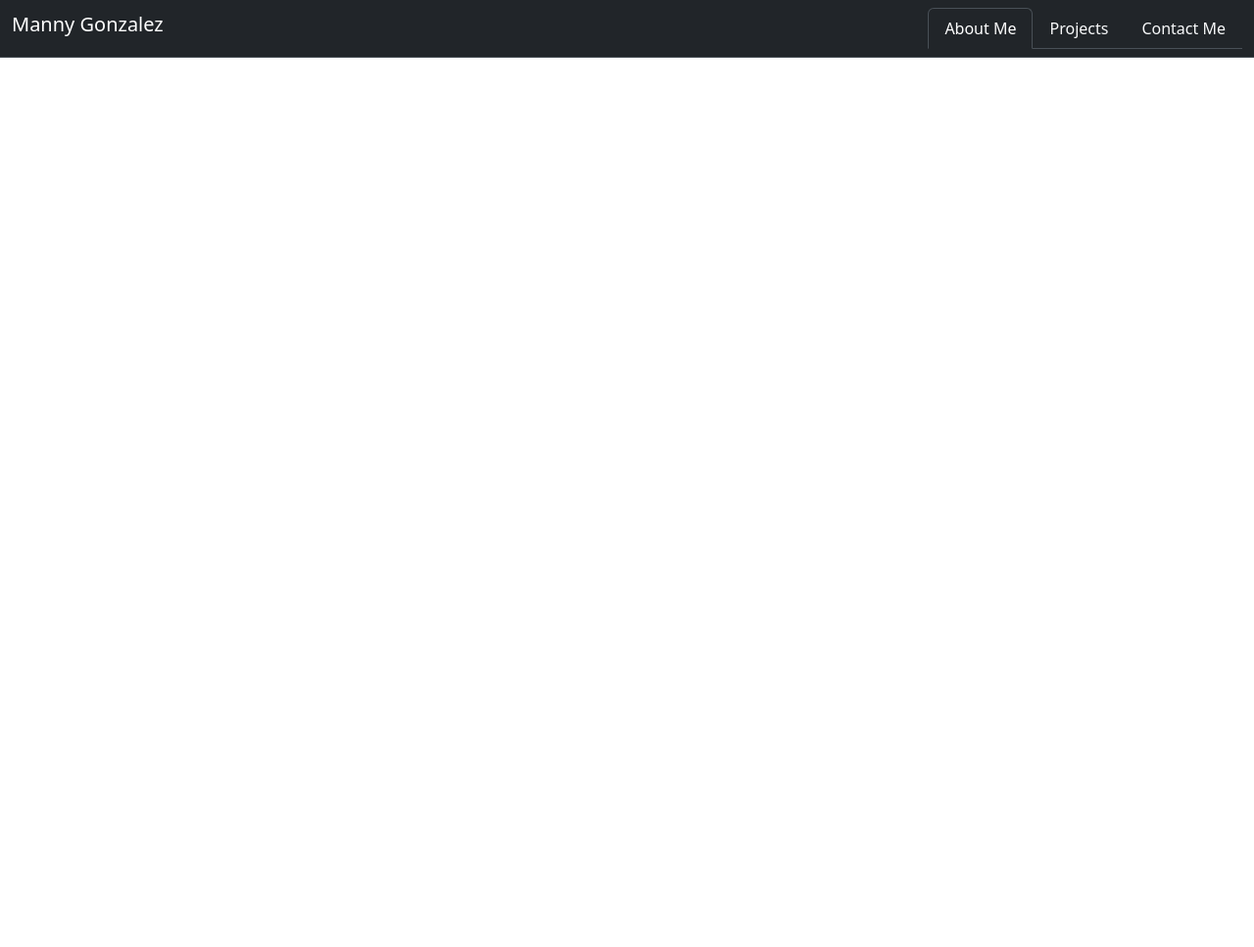
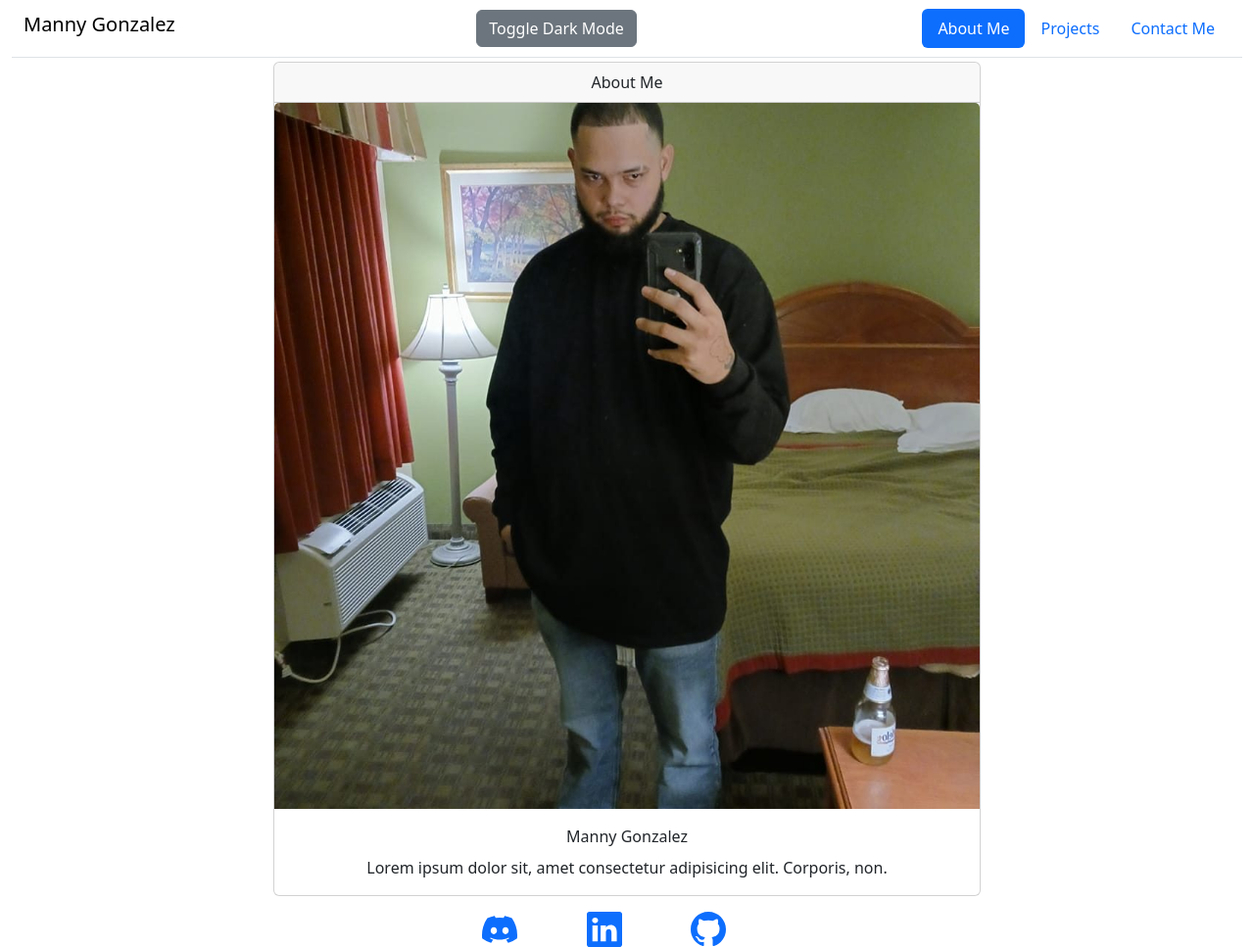
Before and after one commit to icerow/bootstrapProject1, a plain HTML site: page index.html in a window 1280 px wide. Shown: the whole page at 98% size. Before the commit the page ends 800 px from the top, so only its background shows below. Drawn offline with nearby package versions, Linux system fonts and the light colour scheme.

Commit message:
Added intro
-Added intro
-made a dark toogle
-imported pictures
-changed color scheme
-added footer and icons w/ links

```diff
--- /dev/null
+++ b/bs5dark.js
@@ -0,0 +1,8 @@
+document.getElementById('toggler').addEventListener('click',()=>{
+    if (document.documentElement.getAttribute('data-bs-theme') == 'light') {
+        document.documentElement.setAttribute('data-bs-theme','dark')
+    }
+    else {
+        document.documentElement.setAttribute('data-bs-theme','light')
+    }
+})
--- a/index.html
+++ b/index.html
@@ -1,5 +1,5 @@
 <!DOCTYPE html>
-<html lang="en">
+<html lang="en" data-bs-theme="light">
 <head>
 	<meta charset="UTF-8">
 	<meta name="viewport" content="width=device-width, initial-scale=1.0">
@@ -7,26 +7,60 @@
 	<link href="https://cdn.jsdelivr.net/npm/bootstrap@5.3.2/dist/css/bootstrap.min.css" rel="stylesheet" integrity="sha384-T3c6CoIi6uLrA9TneNEoa7RxnatzjcDSCmG1MXxSR1GAsXEV/Dwwykc2MPK8M2HN" crossorigin="anonymous">
 	<title>Document</title>
 </head>
-<body>
+<body class="container-fluid ">
 	<!-- navbar -->
-	<nav class="navbar bg-dark border-bottom border-body" data-bs-theme="dark">
+	<nav class="navbar border-bottom border-body">
   <!-- Navbar content -->
   <div class="container-fluid">
     <h1 class="navbar-brand">Manny Gonzalez</h1>
-    <ul class="nav nav-tabs justify-content-end nav-fill">
+      <button class="nav-item btn btn-secondary align-self-center " id="toggler">Toggle Dark Mode</button>
+    <ul class="nav nav-pills justify-content-end nav-fill">
     	<li class="nav-item">
-    		<div class="nav-link active">About Me</div>
+    		<a href="#about" class="nav-link active	text-decoration-none">About Me</a>
     	</li>
     	<li class="nav-item">
-    		<div class="nav-link text-light">Projects</div>
+    		<a href="#projects" class="nav-link">Projects</a>
     	</li>
     	<li class="nav-item">
-    		<div class="nav-link text-light">Contact Me</div>
+    		<a href="#contact" class="nav-link">Contact Me</a>
     	</li>
     </ul>
   </div>
 </nav>
+<section>
+	<div class="row pt-1 justify-content-center">
+		<div class="col-sm-7">
+			<div class="card text-center">
+				<div class="card-header">About Me</div>
+				<img src="Pfp.jpg" alt="" class="card-img-top">
+				<div class="card-body">
+					<div class="card-title">Manny Gonzalez</div>
+					<div class="card-text">Lorem ipsum dolor sit, amet consectetur adipisicing elit. Corporis, non.</div>
+				</div>
+			</div>
+		</div>
+	</div>
+</section>
+<footer>
+	<nav>
+		<div class="row justify-content-center mt-3 ">
+			<!-- Discord Icon -->
+			<a href="https://discordapp.com/users/227882303211307008" class="col-1"><svg xmlns="http://www.w3.org/2000/svg" width="36" height="36" fill="currentColor" class="bi bi-discord" viewBox="0 0 16 16">
+        <path d="M13.545 2.907a13.227 13.227 0 0 0-3.257-1.011.05.05 0 0 0-.052.025c-.141.25-.297.577-.406.833a12.19 12.19 0 0 0-3.658 0 8.258 8.258 0 0 0-.412-.833.051.051 0 0 0-.052-.025c-1.125.194-2.22.534-3.257 1.011a.041.041 0 0 0-.021.018C.356 6.024-.213 9.047.066 12.032c.001.014.01.028.021.037a13.276 13.276 0 0 0 3.995 2.02.05.05 0 0 0 .056-.019c.308-.42.582-.863.818-1.329a.05.05 0 0 0-.01-.059.051.051 0 0 0-.018-.011 8.875 8.875 0 0 1-1.248-.595.05.05 0 0 1-.02-.066.051.051 0 0 1 .015-.019c.084-.063.168-.129.248-.195a.05.05 0 0 1 .051-.007c2.619 1.196 5.454 1.196 8.041 0a.052.052 0 0 1 .053.007c.08.066.164.132.248.195a.051.051 0 0 1-.004.085 8.254 8.254 0 0 1-1.249.594.05.05 0 0 0-.03.03.052.052 0 0 0 .003.041c.24.465.515.909.817 1.329a.05.05 0 0 0 .056.019 13.235 13.235 0 0 0 4.001-2.02.049.049 0 0 0 .021-.037c.334-3.451-.559-6.449-2.366-9.106a.034.034 0 0 0-.02-.019Zm-8.198 7.307c-.789 0-1.438-.724-1.438-1.612 0-.889.637-1.613 1.438-1.613.807 0 1.45.73 1.438 1.613 0 .888-.637 1.612-1.438 1.612Zm5.316 0c-.788 0-1.438-.724-1.438-1.612 0-.889.637-1.613 1.438-1.613.807 0 1.451.73 1.438 1.613 0 .888-.631 1.612-1.438 1.612Z"/>
+        </svg></a>
+      <!-- LinkedIn -->
+			<a href="https://www.linkedin.com/in/nariamm-gonzalez-0206041b1/" class="col-1"><svg xmlns="http://www.w3.org/2000/svg" width="36" height="36" fill="currentColor" class="bi bi-linkedin" viewBox="0 0 16 16">
+        <path d="M0 1.146C0 .513.526 0 1.175 0h13.65C15.474 0 16 .513 16 1.146v13.708c0 .633-.526 1.146-1.175 1.146H1.175C.526 16 0 15.487 0 14.854V1.146zm4.943 12.248V6.169H2.542v7.225h2.401zm-1.2-8.212c.837 0 1.358-.554 1.358-1.248-.015-.709-.52-1.248-1.342-1.248-.822 0-1.359.54-1.359 1.248 0 .694.521 1.248 1.327 1.248h.016zm4.908 8.212V9.359c0-.216.016-.432.08-.586.173-.431.568-.878 1.232-.878.869 0 1.216.662 1.216 1.634v3.865h2.401V9.25c0-2.22-1.184-3.252-2.764-3.252-1.274 0-1.845.7-2.165 1.193v.025h-.016a5.54 5.54 0 0 1 .016-.025V6.169h-2.4c.03.678 0 7.225 0 7.225h2.4z"/>
+        </svg></a>
+       <!-- Github -->
+			<a href="https://github.com/icerow" class="col-1"><svg xmlns="http://www.w3.org/2000/svg" width="36" height="36" fill="currentColor" class="bi bi-github" viewBox="0 0 16 16">
+        <path d="M8 0C3.58 0 0 3.58 0 8c0 3.54 2.29 6.53 5.47 7.59.4.07.55-.17.55-.38 0-.19-.01-.82-.01-1.49-2.01.37-2.53-.49-2.69-.94-.09-.23-.48-.94-.82-1.13-.28-.15-.68-.52-.01-.53.63-.01 1.08.58 1.23.82.72 1.21 1.87.87 2.33.66.07-.52.28-.87.51-1.07-1.78-.2-3.64-.89-3.64-3.95 0-.87.31-1.59.82-2.15-.08-.2-.36-1.02.08-2.12 0 0 .67-.21 2.2.82.64-.18 1.32-.27 2-.27.68 0 1.36.09 2 .27 1.53-1.04 2.2-.82 2.2-.82.44 1.1.16 1.92.08 2.12.51.56.82 1.27.82 2.15 0 3.07-1.87 3.75-3.65 3.95.29.25.54.73.54 1.48 0 1.07-.01 1.93-.01 2.2 0 .21.15.46.55.38A8.012 8.012 0 0 0 16 8c0-4.42-3.58-8-8-8z"/>
+        </svg></a>
+		</div>
+	</nav>
+</footer>
 <!-- Bootstrap JS -->
 <script src="https://cdn.jsdelivr.net/npm/bootstrap@5.3.2/dist/js/bootstrap.bundle.min.js" integrity="sha384-C6RzsynM9kWDrMNeT87bh95OGNyZPhcTNXj1NW7RuBCsyN/o0jlpcV8Qyq46cDfL" crossorigin="anonymous"></script>
+<script type="text/javascript" src="bs5dark.js"></script>
 </body>
 </html>
```
Also changed, not shown: Nariamm.jpg (added), Pfp.jpg (added).
